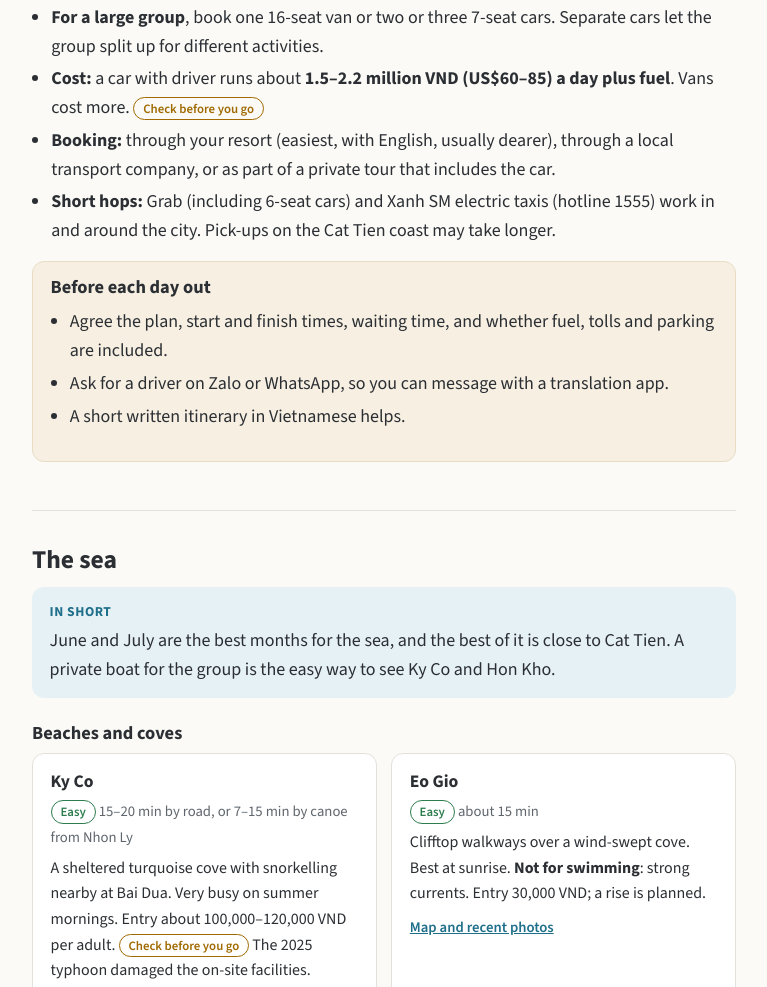
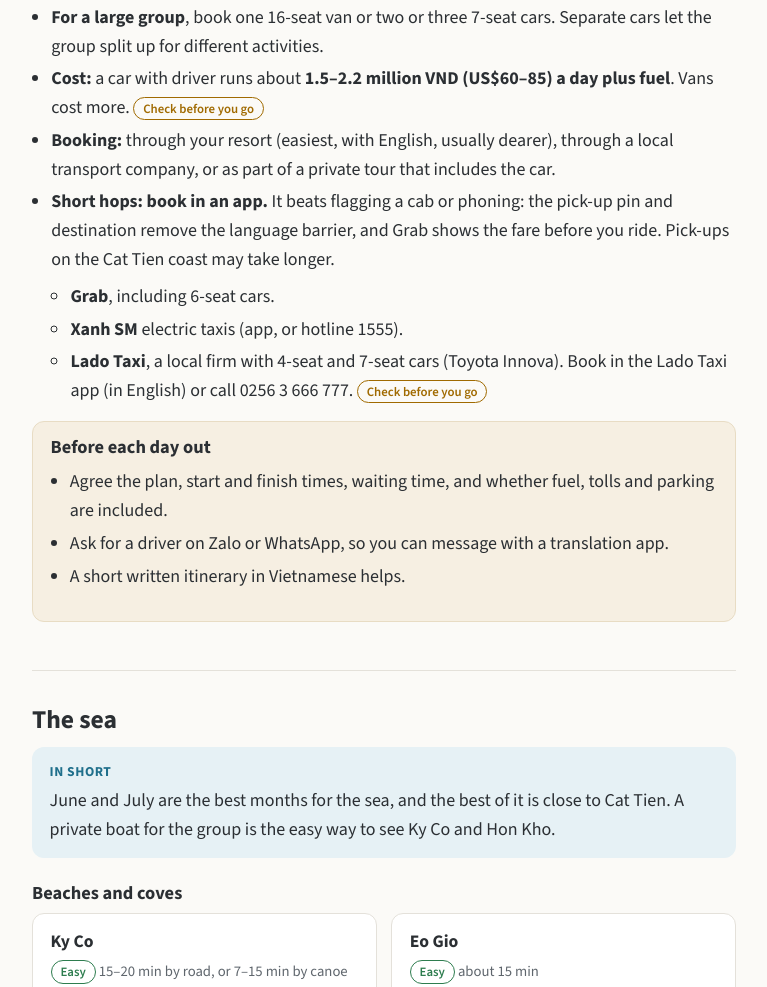
Before and after one commit to bdcotter/QuyNhon-familyguide, a plain HTML site: page index.html in a window 1280 px wide. Shown: the part 3661-4648 px from the top of the page, without its empty margins (320-1087 px from the left). Drawn offline with nearby package versions, Linux system fonts and the light colour scheme.

Commit message:
Recommend app booking for short hops; add Lado Taxi
Co-Authored-By: Claude Opus 5.5 <noreply@anthropic.com>
Claude-Session: https://claude.ai/code/session_018nH46LsZhiudHFZeEmCyQy

```diff
--- a/index.html
+++ b/index.html
@@ -253,7 +253,13 @@ footer{padding:2rem 0 3rem;color:var(--muted);font-size:.92rem;border-top:1px so
       <li><strong>For a large group</strong>, book one 16-seat van or two or three 7-seat cars. Separate cars let the group split up for different activities.</li>
       <li><strong>Cost:</strong> a car with driver runs about <strong>1.5–2.2 million VND (US$60–85) a day plus fuel</strong>. Vans cost more. <span class="tag check">Check before you go</span></li>
       <li><strong>Booking:</strong> through your resort (easiest, with English, usually dearer), through a local transport company, or as part of a private tour that includes the car.</li>
-      <li><strong>Short hops:</strong> Grab (including 6-seat cars) and Xanh SM electric taxis (hotline 1555) work in and around the city. Pick-ups on the Cat Tien coast may take longer.</li>
+      <li><strong>Short hops: book in an app.</strong> It beats flagging a cab or phoning: the pick-up pin and destination remove the language barrier, and Grab shows the fare before you ride. Pick-ups on the Cat Tien coast may take longer.
+        <ul>
+          <li><strong>Grab</strong>, including 6-seat cars.</li>
+          <li><strong>Xanh SM</strong> electric taxis (app, or hotline 1555).</li>
+          <li><strong>Lado Taxi</strong>, a local firm with 4-seat and 7-seat cars (Toyota Innova). Book in the Lado Taxi app (in English) or call 0256 3 666 777. <span class="tag check">Check before you go</span></li>
+        </ul>
+      </li>
     </ul>
     <div class="callout">
       <h3>Before each day out</h3>
```
